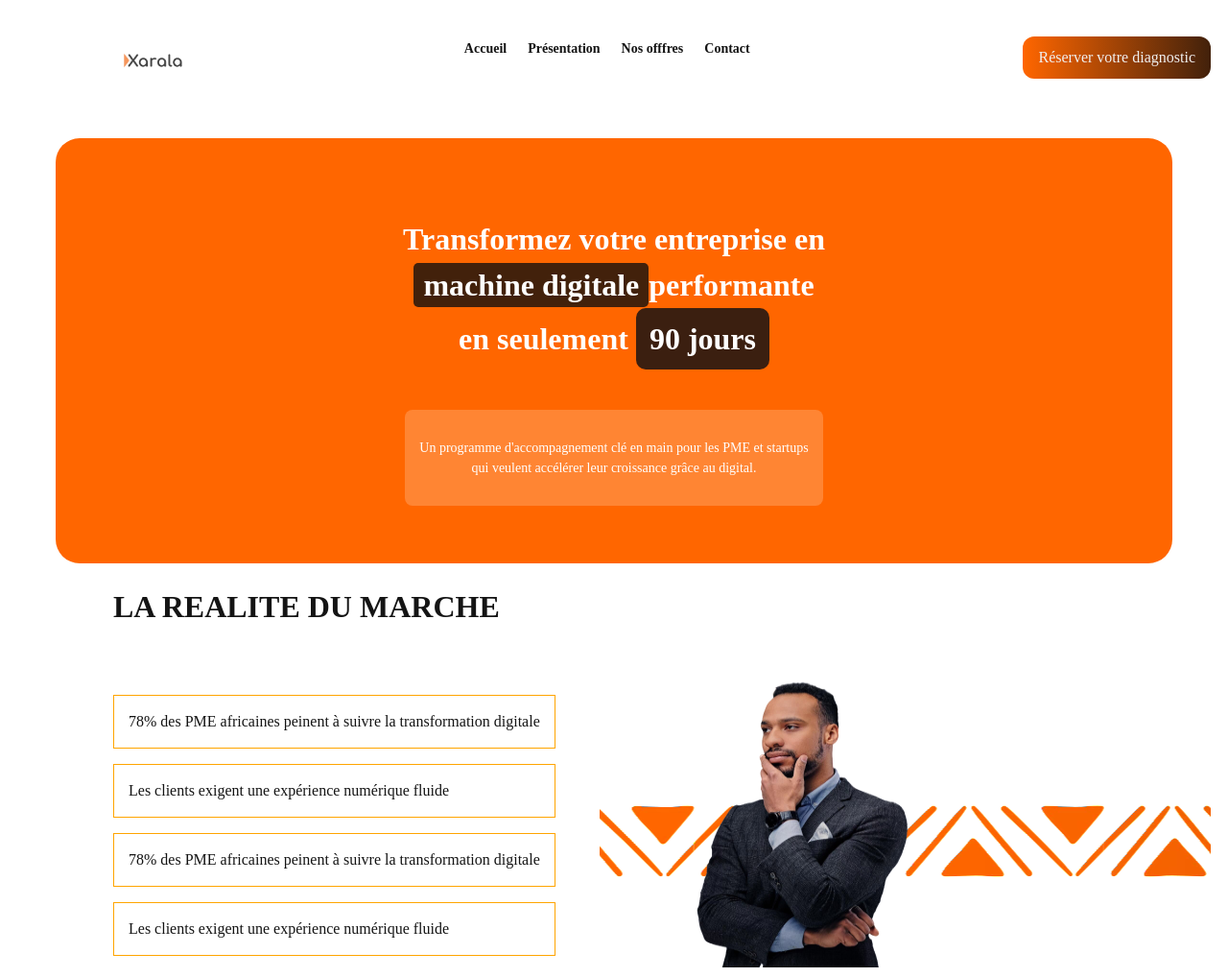
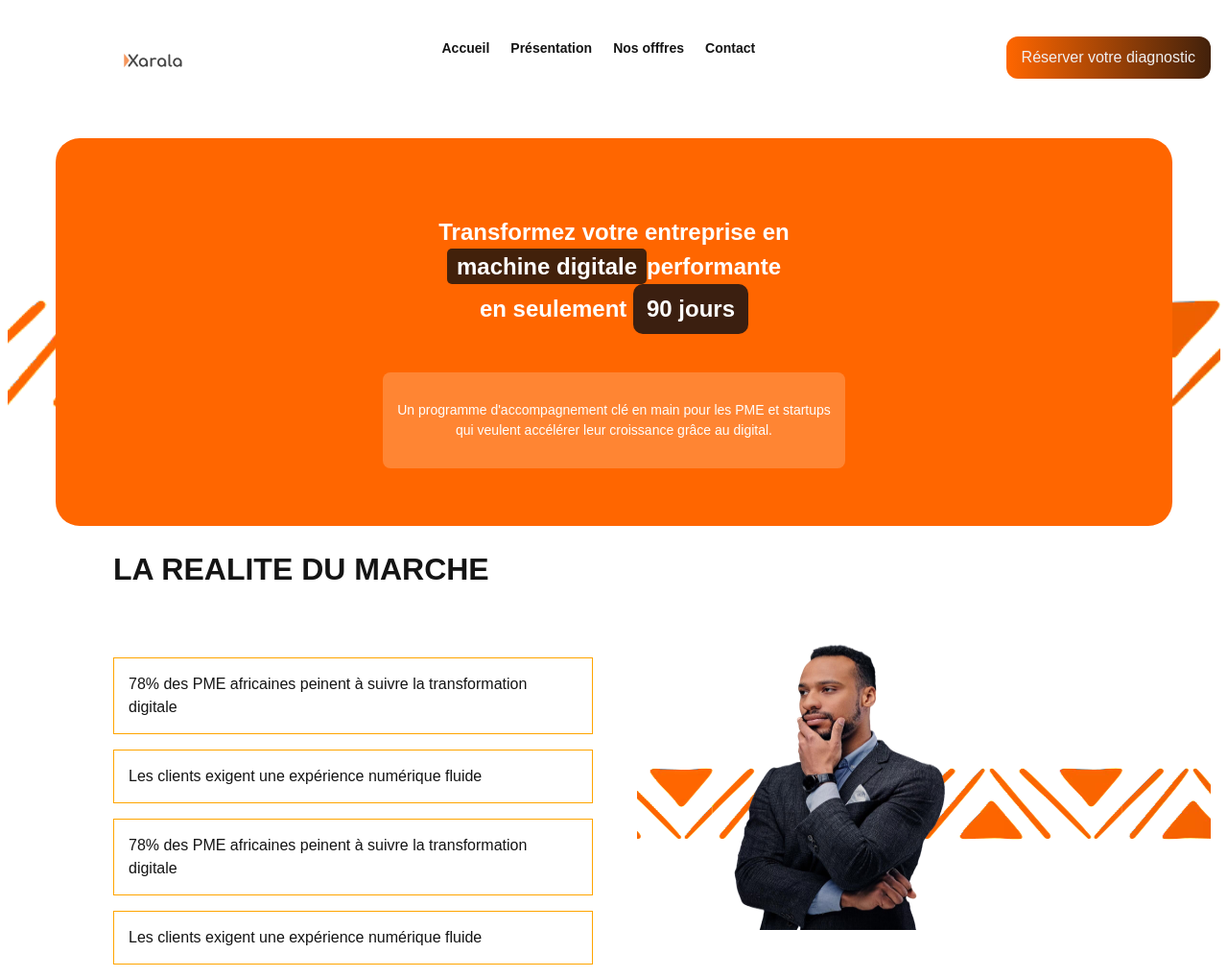
Before and after one commit to mor221-tech/Projet-test-1, a plain HTML site: page index.html in a window 1280 px wide. Shown: the top 1018 px of the page at 96% size. Drawn offline with Linux system fonts and the light colour scheme.

Commit message:
backround

```diff
--- a/index.html
+++ b/index.html
@@ -31,9 +31,9 @@
         </div>
 
 
-    <div class="hero">
+<div class="back">
 
-
+  <section class="hero">
        <h1 class="title">Transformez votre entreprise en <br> <span class="gras">machine digitale</span>performante <br>
                  en seulement  <strong class="temps">
                      90 jours
@@ -41,14 +41,14 @@
                  <div class="main-9">
                   <div class="container-9"></div>
                  </div>
-
                   <div class="sub-box">
                  <p>
                      Un programme d'accompagnement clé en main pour les PME et startups <br>qui veulent accélérer leur croissance grâce au digital.
                  </p>
              </div>
+  </section>
+</div>
 
-    </div>
            <h1 class="mrh">
      LA REALITE DU MARCHE
  </h1>
--- a/style.css
+++ b/style.css
@@ -1,7 +1,7 @@
 x*{box-sizing: border-box;}
 html,body{height: 100%;}
 body{
-    font-family: var(--font-sens);
+    font-family: Arial, sans-serif;
      color: #333;
     margin: 5;
     line-height: 1.6;
@@ -96,6 +96,12 @@ gap: 20px;}
     margin-top: 20px;
     font-size: 14px;
 
+}
+
+.back{
+  background-image: url(assets/traiange\ derriere\ la\ femme.png);
+  background-size: cover;
+  background-position: center;
 }
 
 .container{
```
Lines whose indentation alone changed are shown as unchanged.
